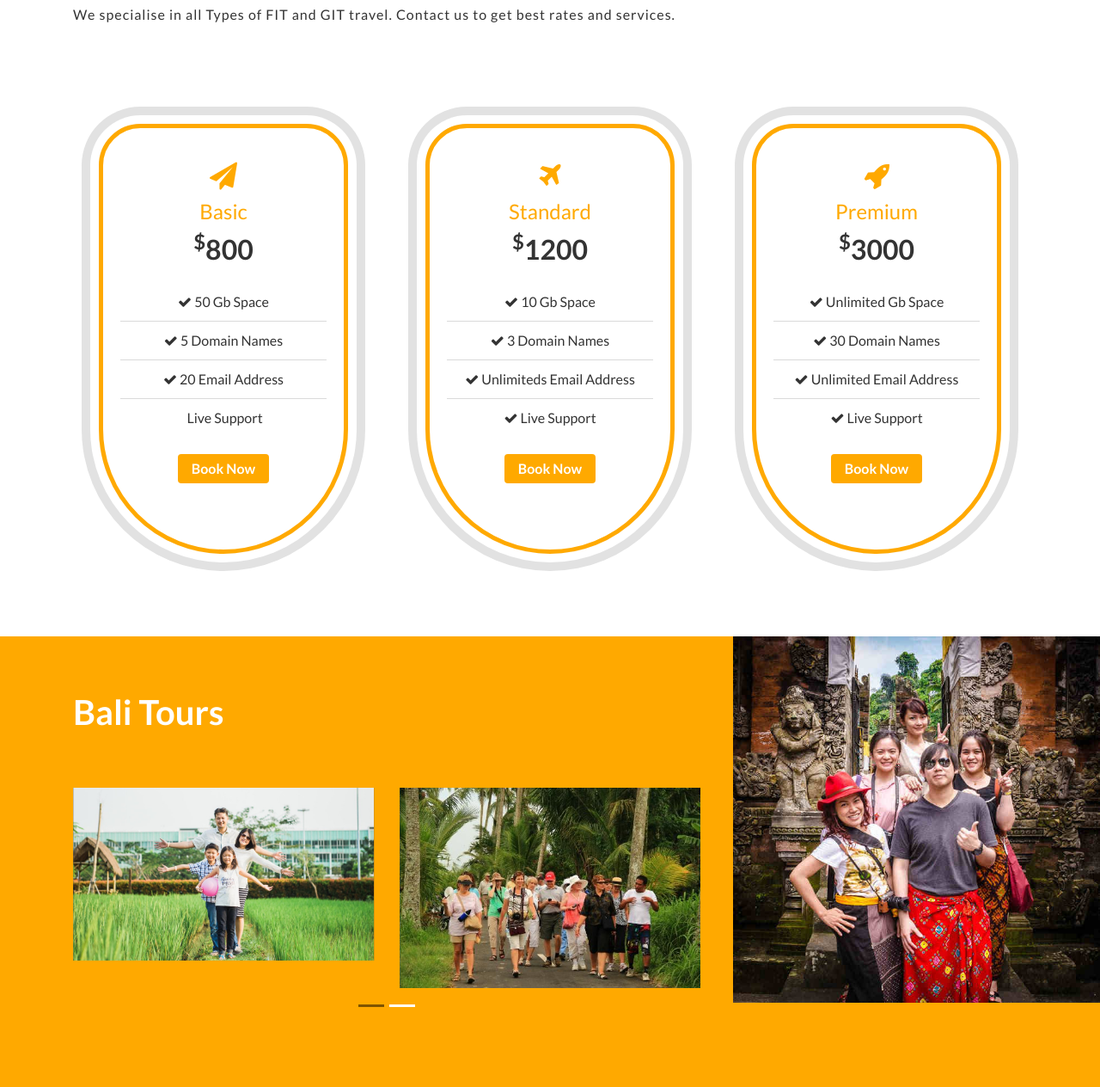
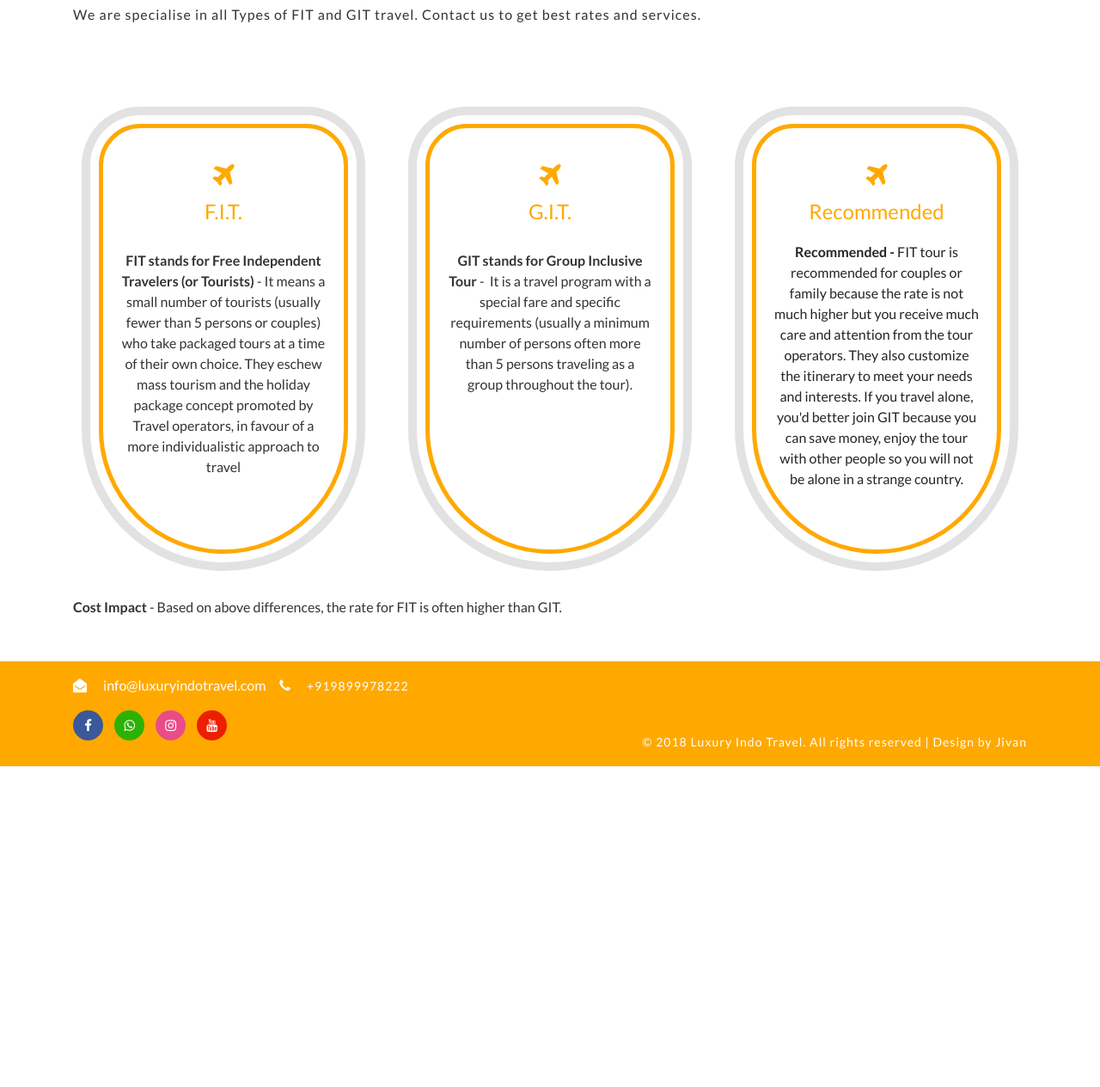
Before and after one commit to Ramjivan/luxury-indo-travel, a plain HTML site: page fitgit.html in a window 1280 px wide. Shown: the part 241-1505 px from the top of the page at 86% size. After the commit the page ends 1132 px from the top, so only its background shows below. Drawn offline with Linux system fonts and the light colour scheme.

Commit message:
final touchup

```diff
--- a/fitgit.html
+++ b/fitgit.html
@@ -131,170 +131,69 @@
         <div class="container py-md-5">
             <div class="title-desc text-right pb-sm-3">
                 <h3 class="main-title-w3pvt  text-capitalize service_header"  data-blast="color">F.I.T. & G.I.T</h3><br>
-                <p class="service_desc">We specialise in all Types of FIT and GIT travel. Contact us to get best rates and services. </p>
+                <p class="service_desc">We are specialise in all Types of FIT and GIT travel. Contact us to get best rates and services. </p>
             </div>
+
+
+
+
             <div class="row price-row">
                 <div class="col-lg-4 col-sm-6 column mb-lg-0 mb-4">
                     <div class="box" data-blast="borderColor">
                         <div class="title">
-                            <i class="fa fa-paper-plane" data-blast="color"></i>
-                            <h5 data-blast="color">Basic</h5>
+                            <i class="fa fa-plane" data-blast="color"></i>
+                            <h5 data-blast="color">F.I.T.</h5>
                         </div>
-                        <div class="price">
-                            <h4><sup>$</sup>800</h4>
-                        </div>
+
                         <div class="option">
                             <ul>
-                                <li><i class="fa fa-check"></i> 50 Gb Space</li>
-                                <li><i class="fa fa-check"></i> 5 Domain Names</li>
-                                <li><i class="fa fa-check"></i> 20 Email Address</li>
-                                <li><i class="fa fa-paper-times"></i> Live Support</li>
+                                <li><strong> FIT stands for Free Independent Travelers (or Tourists)</strong> -&nbsp;It means a small number of tourists (usually fewer than 5 persons or couples) who take packaged tours at a time of their own choice. They eschew mass tourism and the holiday package concept promoted by Travel operators, in favour of a more individualistic approach to travel</li>
+
                             </ul>
                         </div>
-                        <button type="button" class="btn w3ls-btn bg-theme  d-block" data-toggle="modal" aria-pressed="false"
-                            data-target="#exampleModal" data-blast="bgColor">
-                            book now
-                        </button>
+
                     </div>
                 </div>
                 <div class="col-lg-4 col-sm-6 column mb-lg-0 mb-4">
                     <div class="box" data-blast="borderColor">
                         <div class="title">
                             <i class="fa fa-plane" data-blast="color"></i>
-                            <h5 data-blast="color">Standard</h5>
+                            <h5 data-blast="color">G.I.T.</h5>
                         </div>
-                        <div class="price">
-                            <h4><sup>$</sup>1200</h4>
-                        </div>
+
                         <div class="option">
                             <ul>
-                                <li><i class="fa fa-check"></i> 10 Gb Space</li>
-                                <li><i class="fa fa-check"></i> 3 Domain Names</li>
-                                <li><i class="fa fa-check"></i> Unlimiteds Email Address</li>
-                                <li><i class="fa fa-check"></i> Live Support</li>
+                                <li><strong>GIT stands for Group Inclusive Tour</strong> - &nbsp;It is a travel program with a special fare and specific requirements (usually a minimum number of persons often more than 5 persons traveling as a group throughout the tour).</li>
+
                             </ul>
                         </div>
-                        <button type="button" class="btn w3ls-btn bg-theme  d-block" data-toggle="modal" aria-pressed="false"
-                            data-target="#exampleModal" data-blast="bgColor">
-                            book now
-                        </button>
+
                     </div>
                 </div>
 
-                <div class="col-lg-4 col-sm-6  mx-auto mt-lg-0 mt-4 column">
+                <div class="col-lg-4 col-sm-6 column mb-lg-0 mb-4">
                     <div class="box" data-blast="borderColor">
                         <div class="title">
-                            <i class="fa fa-rocket" data-blast="color"></i>
-                            <h5 data-blast="color">Premium</h5>
+                            <i class="fa fa-plane" data-blast="color"></i>
+                            <h5 data-blast="color">Recommended</h5>
                         </div>
-                        <div class="price">
-                            <h4><sup>$</sup>3000</h4>
-                        </div>
+
                         <div class="option">
                             <ul>
-                                <li><i class="fa fa-check"></i> Unlimited Gb Space</li>
-                                <li><i class="fa fa-check"></i> 30 Domain Names</li>
-                                <li><i class="fa fa-check"></i> Unlimited Email Address</li>
-                                <li><i class="fa fa-check"></i> Live Support</li>
+                                <strong>Recommended -</strong>&nbsp;FIT tour is recommended for couples or family because the rate is not much higher but you receive much care and attention from the tour operators. They also customize the itinerary to meet your needs and interests.&nbsp;If you travel alone, you'd better join GIT because you can save money, enjoy the tour with other people so you will not be alone in a strange country.
+
                             </ul>
                         </div>
-                        <button type="button" class="btn w3ls-btn bg-theme  d-block" data-toggle="modal" aria-pressed="false"
-                            data-target="#exampleModal" data-blast="bgColor">
-                            book now
-                        </button>
+
                     </div>
                 </div>
             </div>
         </div>
+        <p class="container"><strong>Cost Impact</strong> -&nbsp;Based on above differences, the rate for FIT is often higher than GIT.</p>
     </section>
     <!-- //pricing plans -->
 
-    <!-- team -->
-    <section class="team-wthree py-3  position-relative bg-theme" data-blast="bgColor" id="team">
-        <div class="container py-lg-5">
-            <div class="title-desc text-left pb-3">
-                <h3 class="main-title-w3pvt  text-capitalize text-white">Bali tours</h3>
 
-            </div>
-            <div class="row">
-                <div class="col-lg-8">
-                    <div id="carouselExampleIndicators" class="carousel slide py-lg-5" data-ride="carousel">
-                        <ol class="carousel-indicators">
-                            <li data-target="#carouselExampleIndicators" data-slide-to="0" class="active"></li>
-                            <li data-target="#carouselExampleIndicators" data-slide-to="1"></li>
-                        </ol>
-                        <div class="carousel-inner">
-                            <div class="carousel-item active">
-                                <div class="row">
-                                    <div class="col-md-6">
-                                        <div class="box5">
-                                            <img src="images/f1.jpg" alt="" class=" img-fluid" />
-                                            <ul class="icon">
-                                                <li><a href="#" class="fa fa-search"></a></li>
-                                                <li><a href="#" class="fa fa-link"></a></li>
-                                            </ul>
-                                            <div class="box-content">
-                                                <h3 class="title">Williamson</h3>
-                                                <span class="post">lorem ipsum</span>
-                                            </div>
-                                        </div>
-                                    </div>
-                                    <div class="col-md-6">
-                                        <div class="box5">
-                                            <img src="images/f2.jpg" alt="" class=" img-fluid" />
-                                            <ul class="icon">
-                                                <li><a href="#" class="fa fa-search"></a></li>
-                                                <li><a href="#" class="fa fa-link"></a></li>
-                                            </ul>
-                                            <div class="box-content">
-                                                <h3 class="title">Kristiana</h3>
-                                                <span class="post">lorem ipsum</span>
-                                            </div>
-                                        </div>
-                                    </div>
-                                </div>
-                            </div>
-                            <div class="carousel-item">
-                                <div class="row">
-                                    <div class="col-md-6">
-                                        <div class="box5">
-                                            <img src="images/f3.jpg" alt="" class=" img-fluid" />
-                                            <ul class="
-                                            icon">
-                                                <li><a href="#" class="fa fa-search"></a></li>
-                                                <li><a href="#" class="fa fa-link"></a></li>
-                                            </ul>
-                                            <div class="box-content">
-                                                <h3 class="title">Williamson</h3>
-                                                <span class="post">lorem ipsum</span>
-                                            </div>
-                                        </div>
-                                    </div>
-                                    <div class="col-md-6">
-                                        <div class="box5">
-                                            <img src="images/f4.jpg" alt="" class=" img-fluid" />
-                                            <ul class="icon">
-                                                <li><a href="#" class="fa fa-search"></a></li>
-                                                <li><a href="#" class="fa fa-link"></a></li>
-                                            </ul>
-                                            <div class="box-content">
-                                                <h3 class="title">Kristiana</h3>
-                                                <span class="post">lorem ipsum</span>
-                                            </div>
-                                        </div>
-                                    </div>
-                                </div>
-                            </div>
-                        </div>
-                    </div>
-                </div>
-                <div class="col-lg-4 team-right-grid position-absolute p-0 mx-auto">
-                    <img src="images/f1.jpg" alt="" class="img-fluid" />
-                </div>
-            </div>
-        </div>
-    </section>
-    <!-- //team -->
         </div>
 
         <!-- main container -->
```
Also changed, not shown: index.html (+2 -1 lines).
